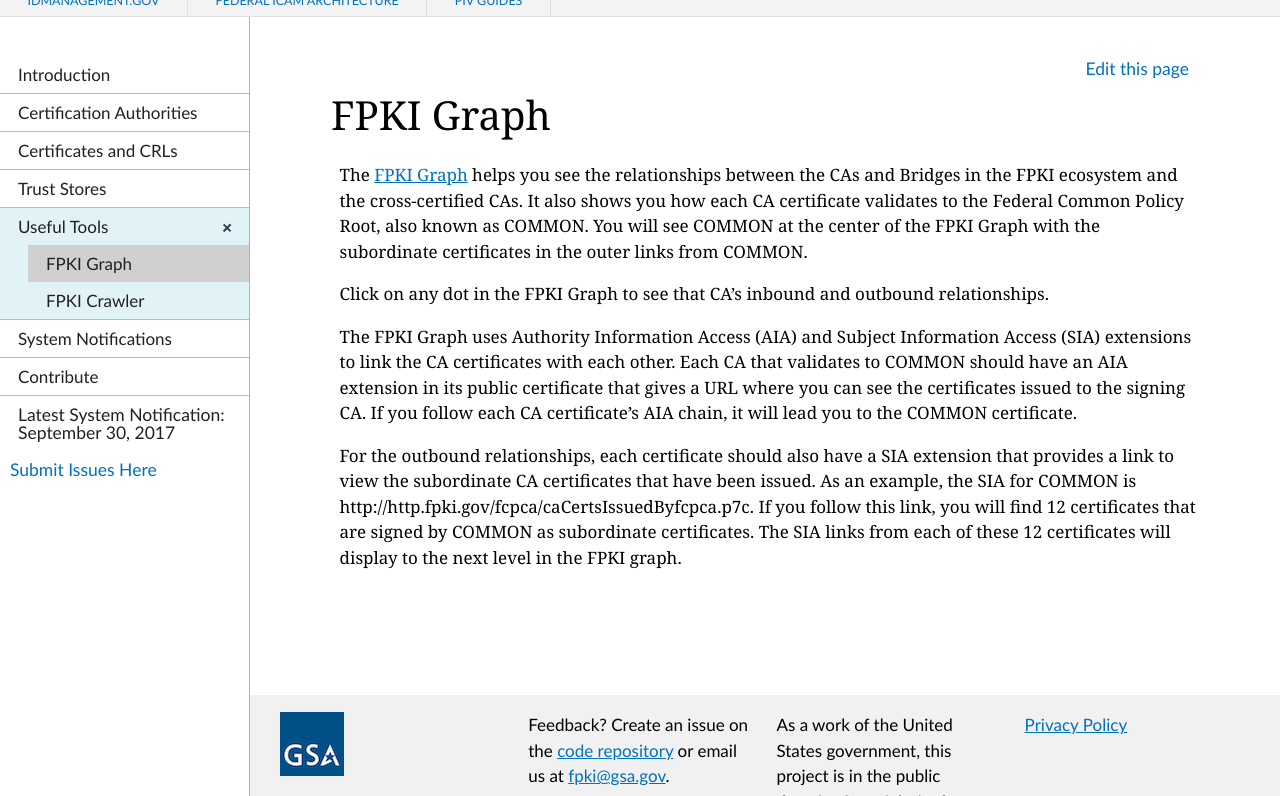
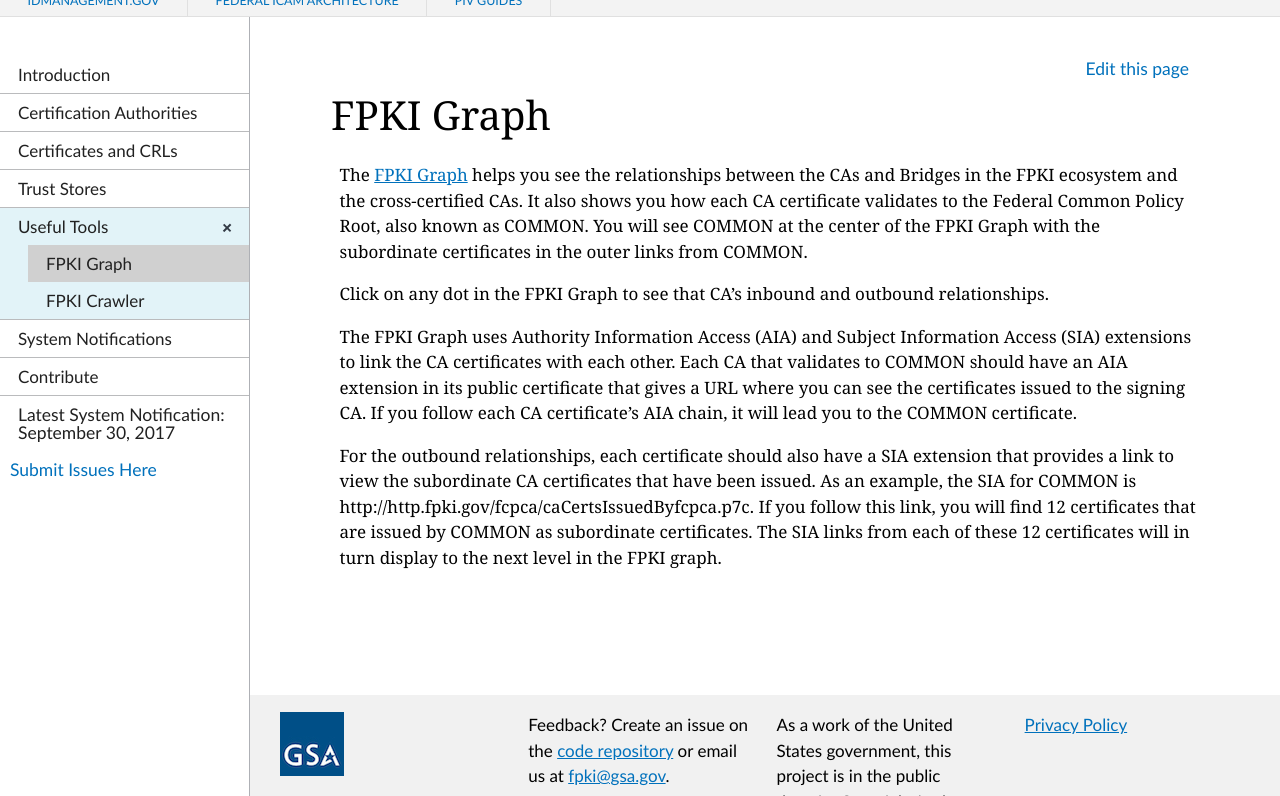
Before and after one commit to GSA/fpki-guides, a Jekyll site: the page built from _tools/01_fpki_graph.md, in a window 1280 px wide and 900 px high, cut to the strip 104-900 px from the top of the window. Built offline with Jekyll 4.4.1, drawn with Linux system fonts in a browser that asks for light colours; nearby versions of some CDN libraries.

Commit message:
Update 01_fpki_graph.md

```diff
--- a/_tools/01_fpki_graph.md
+++ b/_tools/01_fpki_graph.md
@@ -11,4 +11,4 @@
 
 The FPKI Graph uses Authority Information Access (AIA) and Subject Information Access (SIA) extensions to link the CA certificates with each other. Each CA that validates to COMMON should have an AIA extension in its public certificate that gives a URL where you can see the certificates issued to the signing CA. If you follow each CA certificate’s AIA chain, it will lead you to the COMMON certificate.
 
-For the outbound relationships, each certificate should also have a SIA extension that provides a link to view the subordinate CA certificates that have been issued. As an example, the SIA for COMMON is http://http.fpki.gov/fcpca/caCertsIssuedByfcpca.p7c. If you follow this link, you will find 12 certificates that are signed by COMMON as subordinate certificates. The SIA links from each of these 12 certificates will display to the next level in the FPKI graph.
+For the outbound relationships, each certificate should also have a SIA extension that provides a link to view the subordinate CA certificates that have been issued. As an example, the SIA for COMMON is http://http.fpki.gov/fcpca/caCertsIssuedByfcpca.p7c. If you follow this link, you will find 12 certificates that are issued by COMMON as subordinate certificates. The SIA links from each of these 12 certificates will in turn display to the next level in the FPKI graph.
```
